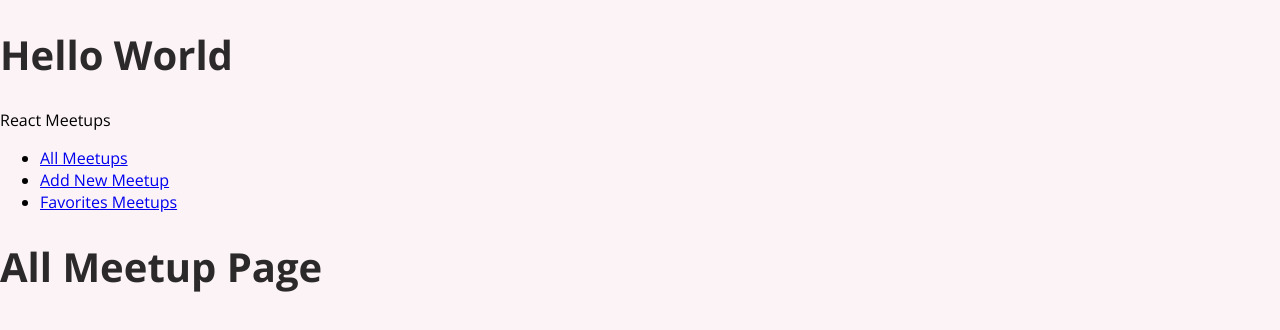
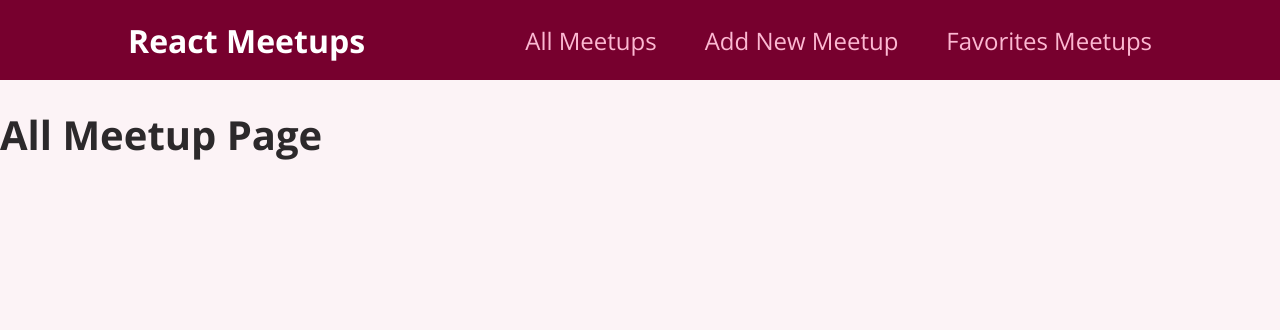
Before and after one commit to imminist/reactjs, a React (Create React App) app: page / in a window 1280 px wide. Shown: the top 330 px of the page. Built offline with nearby package versions, Linux system fonts and the light colour scheme.

Commit message:
Scoping Component Styles With CSS Modules

```diff
--- a/src/App.js
+++ b/src/App.js
@@ -7,7 +7,6 @@ import MainNavigation from './layout/MainNavigation'
 function App() {
   return (
     <div>
-      <h1>Hello World</h1>
       <BrowserRouter>
         <MainNavigation />
         <Routes>
--- a/src/layout/MainNavigation.js
+++ b/src/layout/MainNavigation.js
@@ -1,9 +1,10 @@
 import { Link } from 'react-router-dom'
+import classes from './MainNavigation.module.css'
 
 function MainNavigation() {
   return (
-    <header>
-      <div>React Meetups</div>
+    <header className={classes.header}>
+      <div className={classes.logo}>React Meetups</div>
       <nav>
         <ul>
           <li>
--- /dev/null
+++ b/src/layout/MainNavigation.module.css
@@ -0,0 +1,47 @@
+.header {
+  width: 100%;
+  height: 5rem;
+  display: flex;
+  align-items: center;
+  justify-content: space-between;
+  background-color: #77002e;
+  padding: 0 10%;
+}
+
+.logo {
+  font-size: 2rem;
+  color: white;
+  font-weight: bold;
+}
+
+.header ul {
+  list-style: none;
+  margin: 0;
+  padding: 0;
+  display: flex;
+  align-items: baseline;
+}
+
+.header li {
+  margin-left: 3rem;
+}
+
+.header a {
+  text-decoration: none;
+  font-size: 1.5rem;
+  color: #fcb8d2;
+}
+
+.header a:hover,
+.header a:active,
+.header a.active {
+  color: white;
+}
+
+.badge {
+  background-color: #cc2062;
+  color: white;
+  border-radius: 12px;
+  padding: 0 1rem;
+  margin-left: 0.5rem;
+}
```
